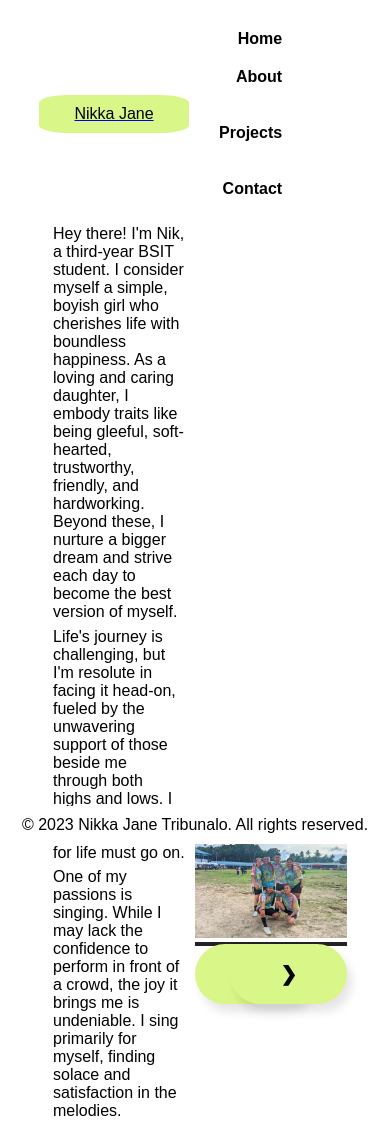
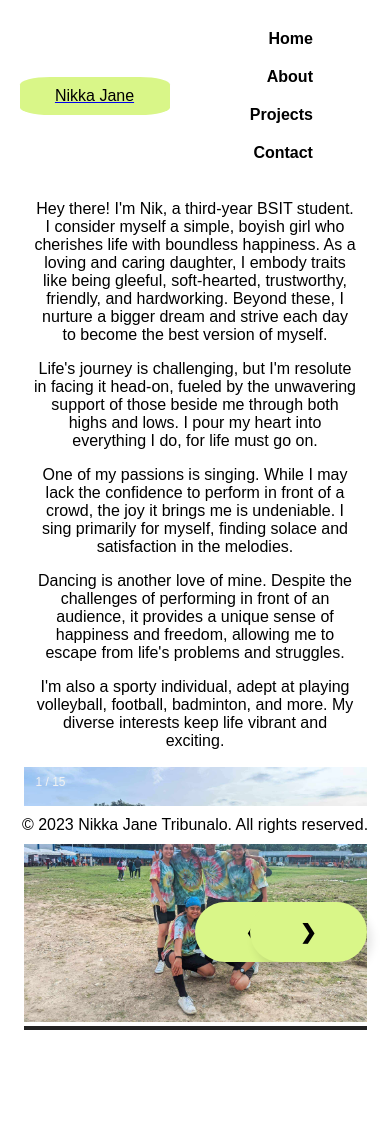
Before and after one commit to tribunalo/BaniknikPortfolio, a plain HTML site: page about.html in a window 390 px wide. Shown: the top 1123 px of the page. After the commit the page ends 1040 px from the top, so only its background shows below. Drawn offline with Linux system fonts and the light colour scheme.

Commit message:
Update style.css

```diff
--- a/style.css
+++ b/style.css
@@ -235,3 +235,36 @@ input[type=text], select, textarea {
   input[type=submit]:hover {
     background-color:#d9f688;
   }
+
+@media screen and (max-width: 768px) {
+    /* Adjust styles for smaller screens */
+
+    .hero {
+        padding: 20px 5%;
+    }
+
+    nav ul {
+        margin-right: 5%;
+    }
+
+    .row-about {
+        flex-direction: column;
+        align-items: center;
+        text-align: center;
+    }
+
+    .col {
+        flex-basis: 100%;
+    }
+
+    .col h1 {
+        margin-top: 20px;
+        font-size: 32px;
+    }
+
+    .col a {
+        margin-top: 30px;
+    }
+
+    /* Add more styles as needed for smaller screens */
+}
```
